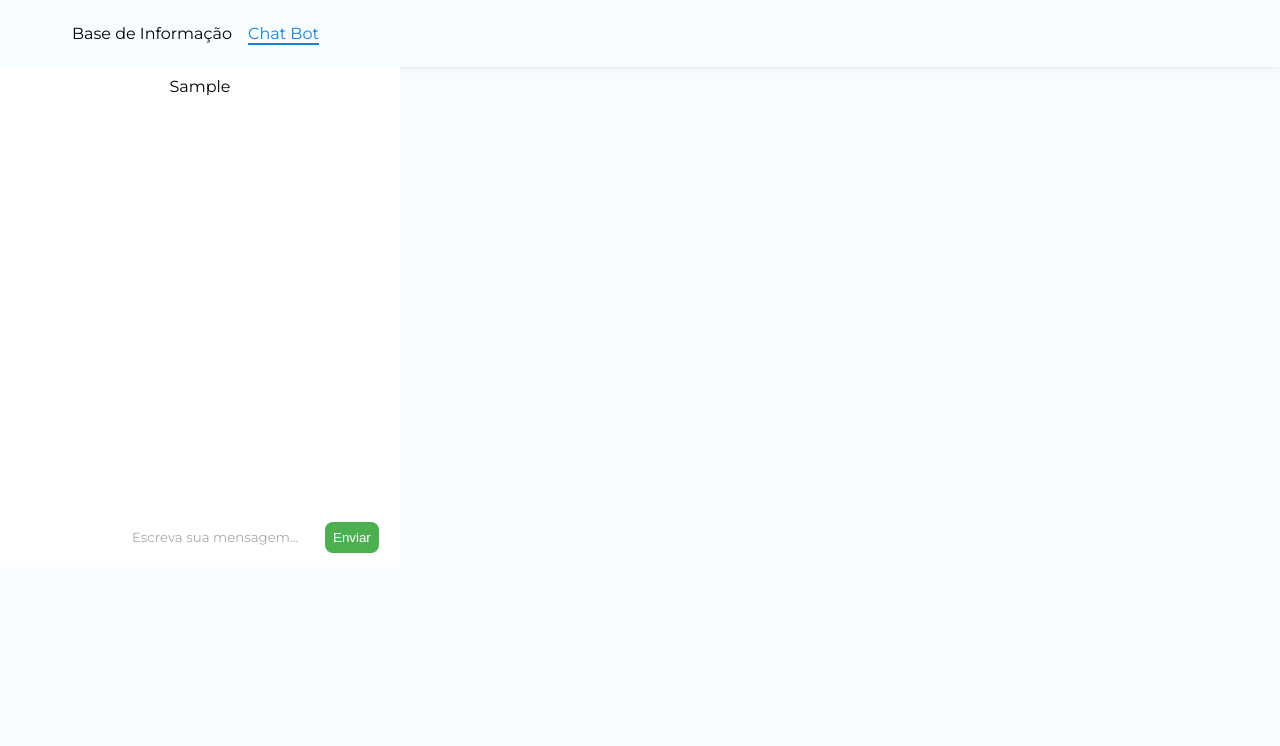
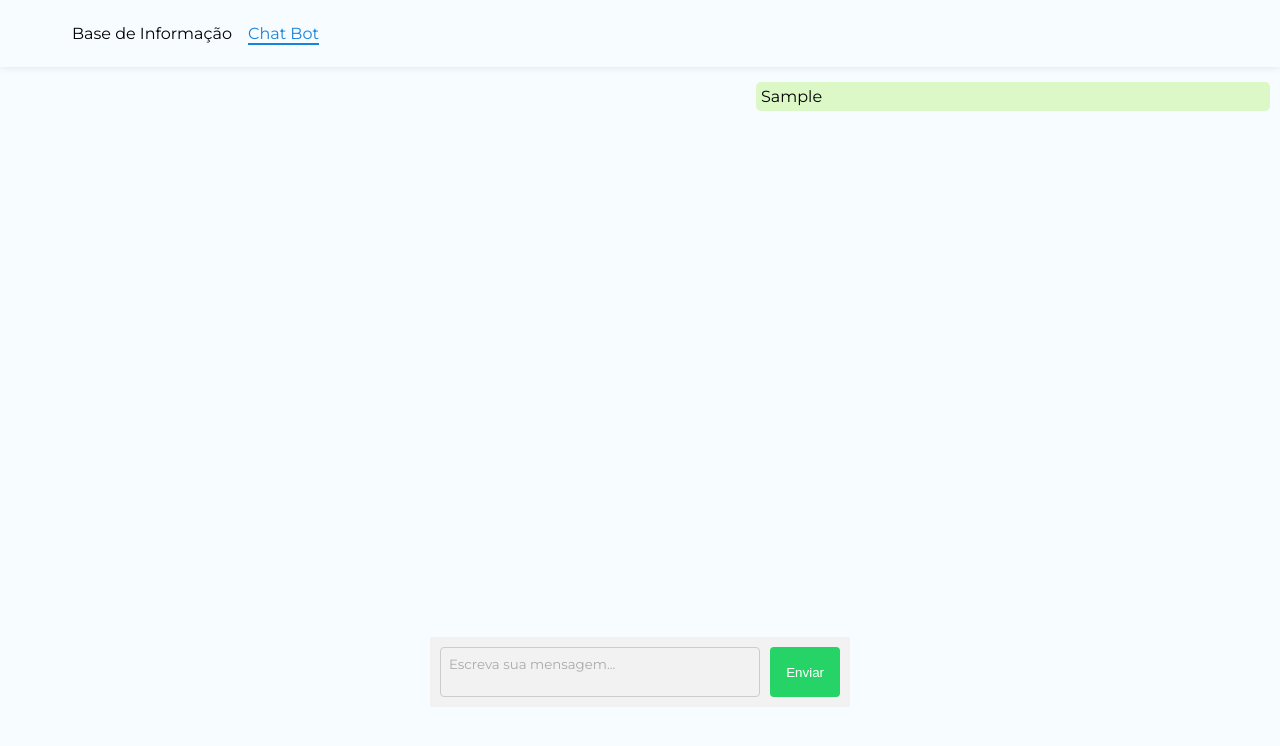
Before and after one commit to Flayban/projeto-chatbot, a React (Create React App) app: page /Chatbot in a window 1280 px wide. Both pictures are taken after typing "Sample" into the empty fields and a click on the button "Enviar". Shown: the top 746 px of the page. Built offline with nearby package versions, Linux system fonts and the light colour scheme.

Commit message:
Finalizacao do css e html da page chat

```diff
--- a/src/Pages/Chat/Chat.jsx
+++ b/src/Pages/Chat/Chat.jsx
@@ -1,30 +1,43 @@
 import styles from "./Chat.module.css"
-import React, { useState } from 'react';
+import React, { useState, useEffect, useRef } from 'react';
 const Chat = () => {
   const [messages, setMessages] = useState([])
   const [inputMessage, setInputMessage] = useState('')
+  const inputRef = useRef(null);
 
   const handleSubmit = (e) => {
     e.preventDefault()
     if (inputMessage) {
-      setMessages([ {text: inputMessage, sent: true},...messages])
+      setMessages([ ...messages, {text: inputMessage, sent: true}])
       setInputMessage('')
     }
   }
+
+  const handleKeyPress = (e) => {
+    if (e.key === 'Enter' && !e.shiftKey) {
+      e.preventDefault();
+      handleSubmit(e);
+    }
+  }
+
+  useEffect(() => {
+    if (inputRef.current) {
+      inputRef.current.focus();
+    }
+  }, [])
+
   return (
-    <div>
     <div className={styles.chatContainer}>
       <div className={styles.messages}>{messages.map((message, index) => (
-            <div key={index} className={message.sent ? 'message messageSent' : 'message messageReceived'}>
+          <div key={index} className={message.sent ? styles.messageSent : styles.messageReceived}>
             {message.text}
           </div>
         ))}
       </div>
       <form className={styles.inputContainer} onSubmit={handleSubmit}>
-          <input type="text" value={inputMessage} onChange={(e) => setInputMessage(e.target.value)} className={styles.inputField} placeholder="Escreva sua mensagem..."/>
+        <textarea ref = {inputRef} type="body" value={inputMessage} onChange={(e) => setInputMessage(e.target.value)} onKeyPress={handleKeyPress} className={styles.inputField} placeholder="Escreva sua mensagem..."/>
         <button type="submit" className={styles.sendButton}>Enviar</button>
       </form>
-      </div>
     </div>
   )
 }
--- a/src/Pages/Chat/Chat.module.css
+++ b/src/Pages/Chat/Chat.module.css
@@ -1,10 +1,7 @@
 .chatContainer {
-    width: 400px;
-    height: 500px;
-    background-color: #ffffff;
     display: flex;
     flex-direction: column;
-    align-items: center;
+    height: 80vh;
 }
 .messages {
     flex: 1;
@@ -12,44 +9,57 @@
     padding: 10px;
 }
 .message {
-    max-width: 80%;
-    padding: 8px;
-    margin: 4px;
-    background-color: #f0f0f0;
-    border-radius: 8px;
+    max-width: 70%;
+    margin: 8px;
+    padding: 10px;
+    border-radius: 10px;
 }
-
-
 .messageSent {
-    align-self: flex-end;
-    background-color: #4caf50;
-    color: #ffffff;
+    border-radius: 5px;
+    align-self: flex-start;
+    background-color: #dcf8c6;
+    max-width: 40%;
+    margin-top: 5px;
+    margin-left: auto;
+    padding: 5px;
+    word-wrap: break-word;
+    text-align:start;
 }
-
-
 .messageReceived {
+    border-radius: 5px;
     align-self: flex-start;
-    background-color: #e0e0e0;
+    background-color: #ffffff;
+    max-width: 40%;
+    margin-top: 5px;
+    margin-right: auto;
+    padding: 5px;
+    text-align:start;
+    word-wrap: break-word;
 }
 .inputContainer {
     display: flex;
-    width: 100%;
+    background-color: #f2f2f2;
+    height: 50px;
+    width: 400px;
     padding: 10px;
 }
 .inputField {
     flex: 1;
+    resize: none;
     padding: 8px;
-    margin: 4px;
-    border: none;
-    border-radius: 8px;
-    outline: none;
+    margin-right: 10px;
+    border: 1px solid #ccc;
+    border-radius: 4px;
 }
 .sendButton {
-    padding: 8px;
-    margin: 4px;
+    background-color: #25d366; /* Cor de fundo para o botão de envio */
+    color: #ffffff;
+    padding: 8px 16px;
+    border: none;
+    border-radius: 4px;
     cursor: pointer;
-    background-color: #4caf50;
-    color: #ffffff;
-    border: none;
-    border-radius: 8px;
 }
+
+.sendButton:hover {
+    background-color: #128c7e; /* Cor de fundo ao passar o mouse sobre o botão de envio */
+}
```
Lines whose indentation alone changed are shown as unchanged.
